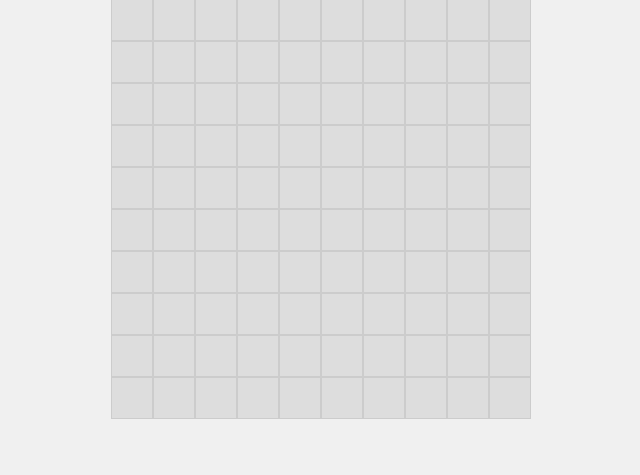
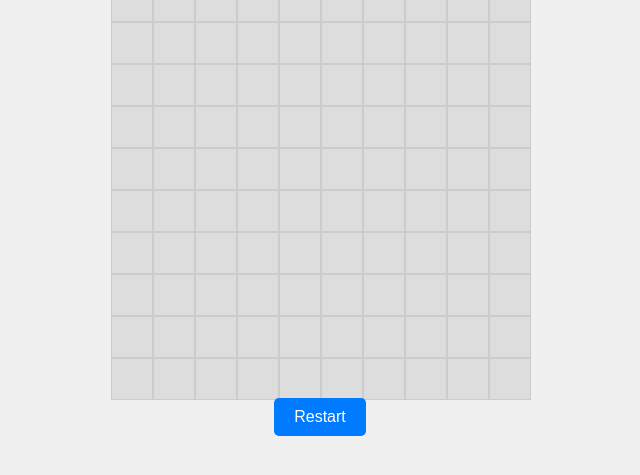
Before and after one commit to EthanUltra/MineSweeper, a plain HTML site: page index.html in a window 1280 px wide. Shown: the part 231-706 px from the top of the page, without its empty margins (320-960 px from the left). Drawn offline with Linux system fonts and the light colour scheme.

Commit message:
All changes

```diff
--- a/index.css
+++ b/index.css
@@ -47,3 +47,17 @@ h1 {
 .cell.hidden-mine {
     background-color: #ddd; /* Same as the initial cell color */
 }
+
+        /* Optional CSS for styling the button */
+        .restart-button {
+            padding: 10px 20px;
+            font-size: 16px;
+            color: white;
+            background-color: #007BFF;
+            border: none;
+            border-radius: 5px;
+            cursor: pointer;
+        }
+        .restart-button:hover {
+            background-color: #0056b3;
+        }
--- a/index.html
+++ b/index.html
@@ -9,6 +9,12 @@
 <body>
     <h1>Minesweeper</h1>
     <div id="minesweeper"></div>
+    <button class="restart-button" onclick="restartWebsite()">Restart</button>
     <script src="index.js"></script>
+    <script>
+        function restartWebsite() {
+            location.reload();
+        }
+    </script>
 </body>
 </html>
--- a/index.js
+++ b/index.js
@@ -138,6 +138,5 @@ document.addEventListener("DOMContentLoaded", () => {
             }
         });
     }
-
     createBoard();
 });
```
